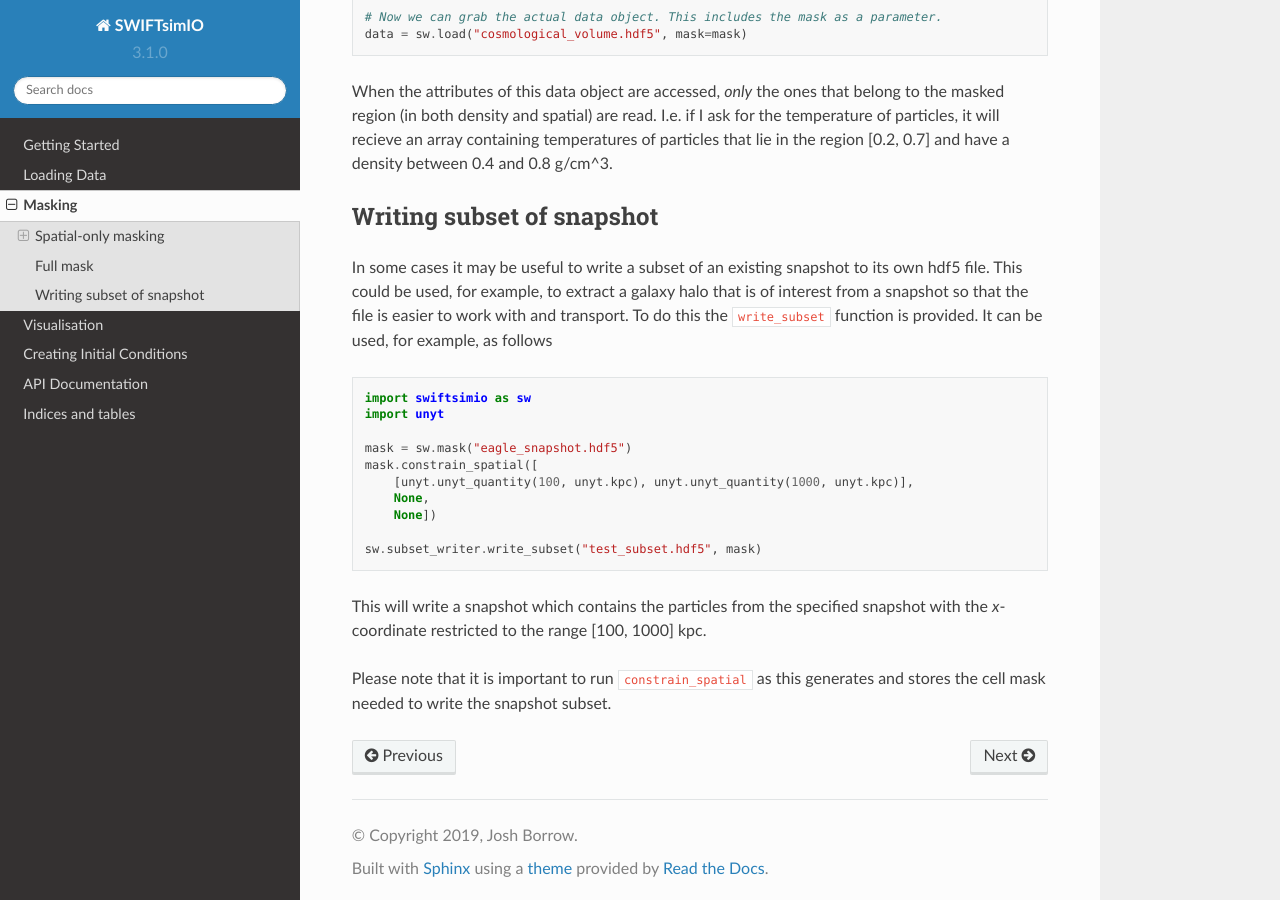
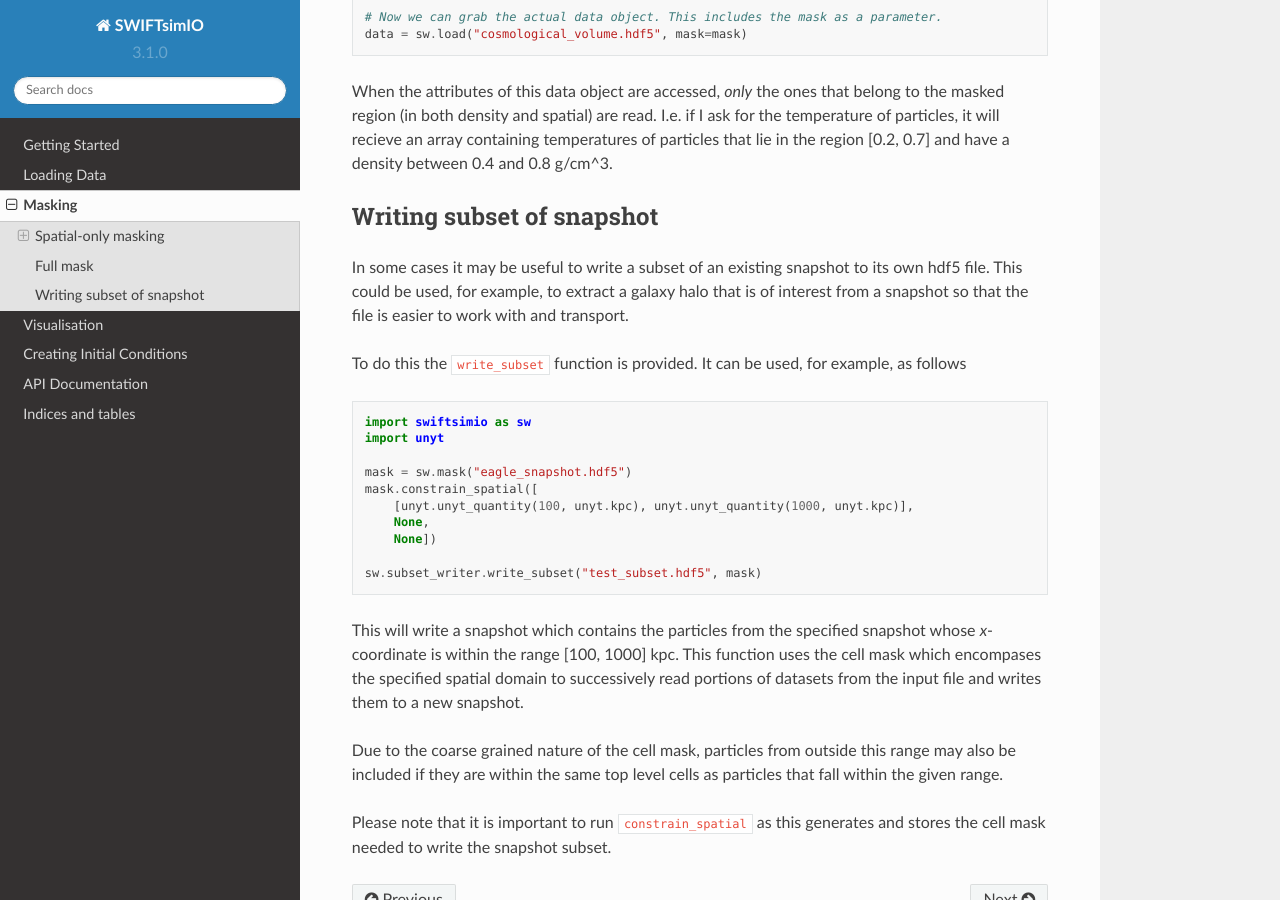
Before and after one commit to SWIFTSIM/swiftsimio, a Sphinx documentation site: the page built from docs/source/masking/index.rst, in a window 1280 px wide and 900 px high, scrolled down 1889 px. Built offline with Sphinx 7.4.7 and the Read the Docs theme 2.0.0, drawn with Linux system fonts in a browser that asks for light colours; pages that are not in the unit, such as notebooks, are missing from menus; the version number is read from the project's files by our own code.

Commit message:
clarify doc

```diff
--- a/docs/source/masking/index.rst
+++ b/docs/source/masking/index.rst
@@ -110,6 +110,7 @@ Writing subset of snapshot
 In some cases it may be useful to write a subset of an existing snapshot to its
 own hdf5 file. This could be used, for example, to extract a galaxy halo that
 is of interest from a snapshot so that the file is easier to work with and transport.
+
 To do this the ``write_subset`` function is provided. It can be used, for example,
 as follows
 
@@ -127,7 +128,13 @@ as follows
     sw.subset_writer.write_subset("test_subset.hdf5", mask)
 
 This will write a snapshot which contains the particles from the specified snapshot
-with the *x*-coordinate restricted to the range [100, 1000] kpc.
+whose *x*-coordinate is within the range [100, 1000] kpc. This function uses the
+cell mask which encompases the specified spatial domain to successively read portions
+of datasets from the input file and writes them to a new snapshot.
+
+Due to the coarse grained nature of the cell mask, particles from outside this range
+may also be included if they are within the same top level cells as particles that
+fall within the given range.
 
 Please note that it is important to run ``constrain_spatial`` as this generates
 and stores the cell mask needed to write the snapshot subset.
```
